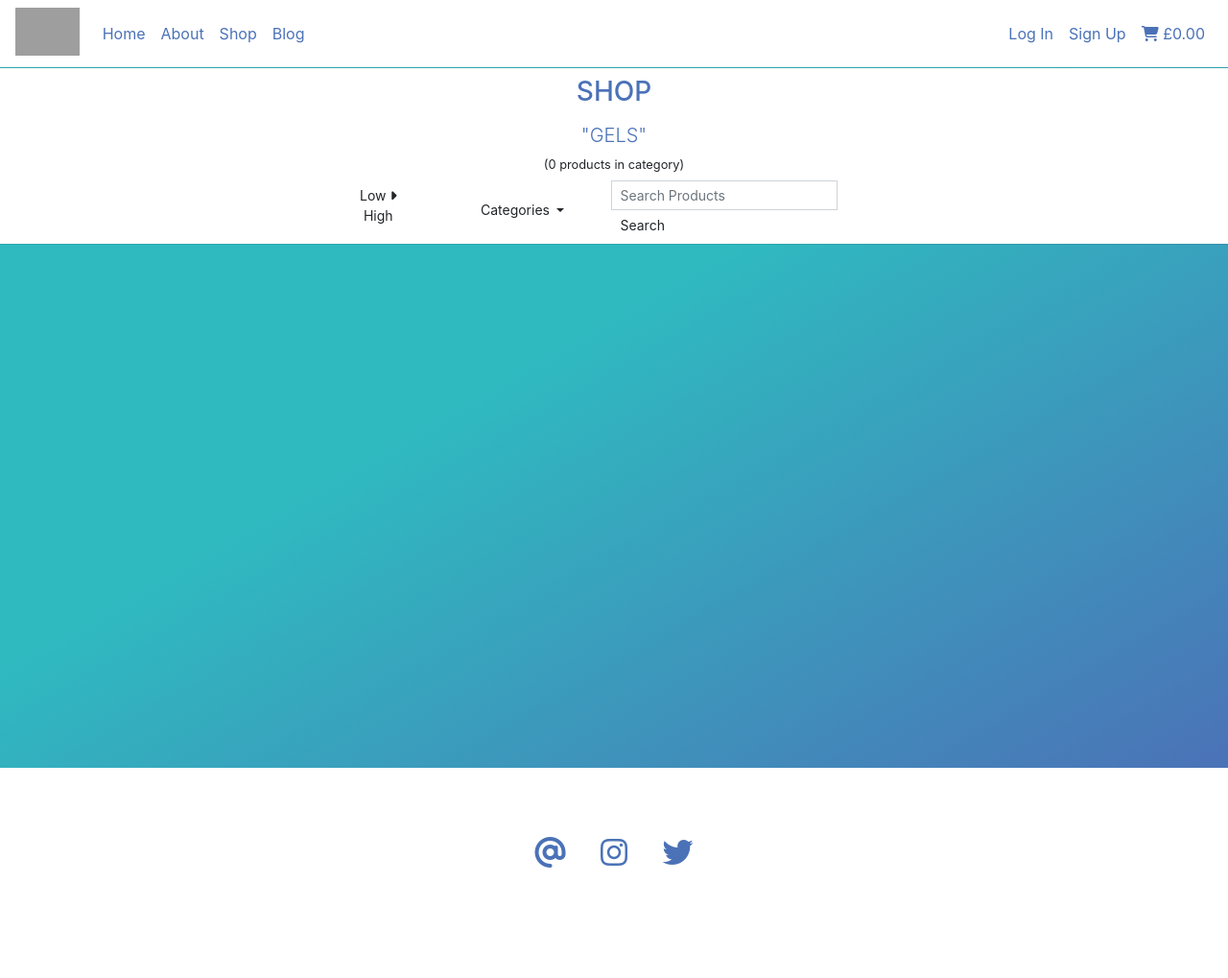
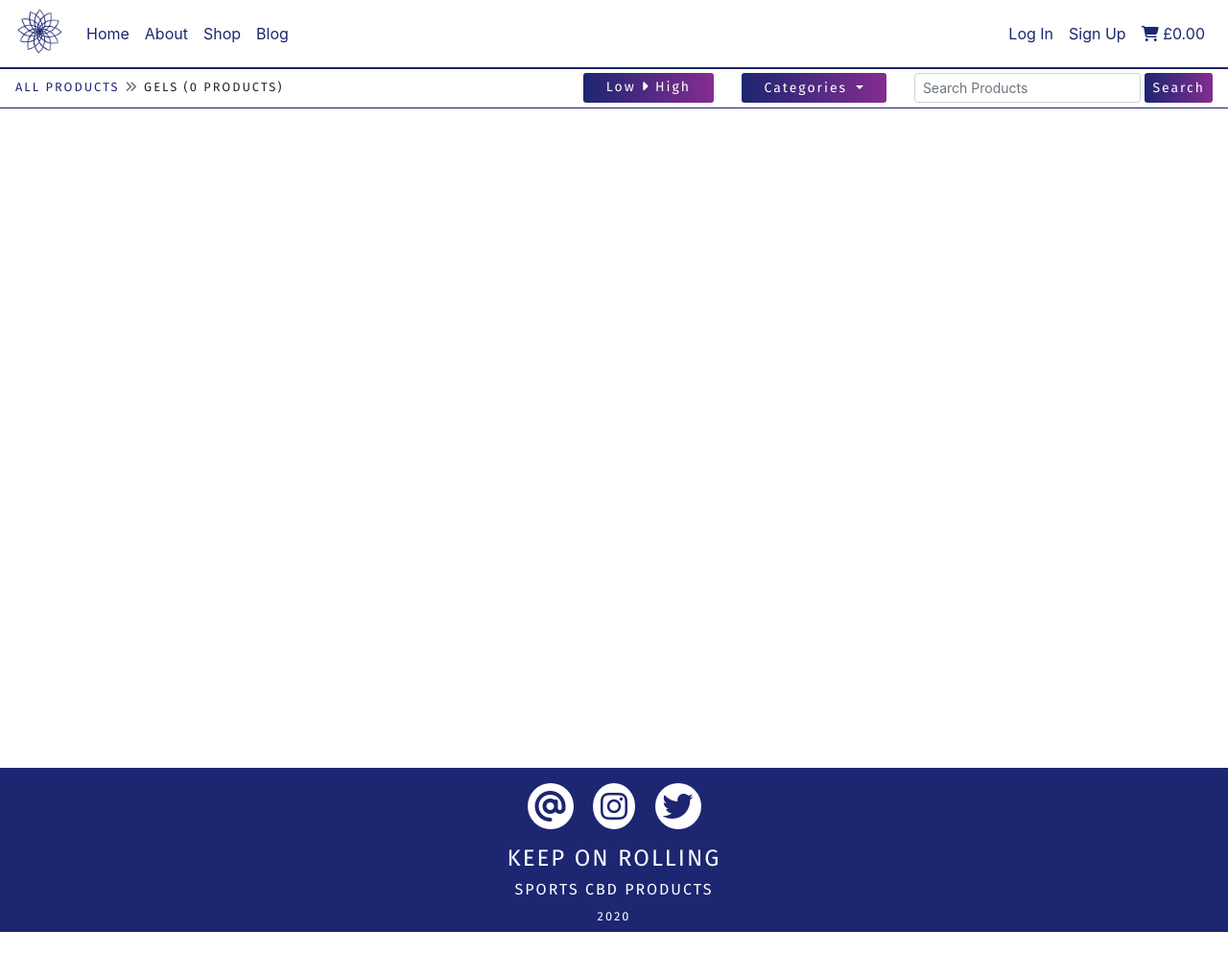
Before and after one commit to devmegan/korcbd, a Django app: a page that uses templates/base.html in a window 1280 px wide. Shown: the whole page at 96% size. After the commit the page ends 971 px from the top, so only its background shows below. Run offline with Django 3.2, Linux system fonts and the light colour scheme; data that the repository does not hold is empty; parts of the project's set-up code (start-up, migrations or seed data) failed here and were passed over; some libraries are stand-ins or nearby versions; grey boxes are pictures that could not be loaded.

```diff
--- a/cart/models.py
+++ b/cart/models.py
@@ -11,7 +11,7 @@ from profiles.models import UserProfile
 
 
 class Order(models.Model):
-    order_reference = models.CharField(max_length=32, null=False, blank=False)
+    order_reference = models.CharField(max_length=36, null=False, blank=False)
     user_profile = models.ForeignKey(UserProfile, on_delete=models.SET_NULL, null=True, blank=True, related_name='orders')
     full_name = models.CharField(max_length=100, null=False, blank=False)
     email = models.EmailField(max_length=254, null=False, blank=False)
--- a/korcbd/urls.py
+++ b/korcbd/urls.py
@@ -26,4 +26,5 @@ urlpatterns = [
     path('about/', include('about.urls')),
     path('products/', include('products.urls')),
     path('cart/', include('cart.urls')),
+    path('profile/', include('profiles.urls')),
 ] + static(settings.MEDIA_URL, document_root=settings.MEDIA_ROOT)
--- a/products/templates/products/products.html
+++ b/products/templates/products/products.html
@@ -4,56 +4,42 @@
 {% block page_header %}
     <hr class="my-0 hr-purple p-02">
     <div class="py-1 my-auto px-3 bg-white mb-5">
-        <h3 class="text-center uppercase mt-1"><a href="{% url 'products' %}" class="text-blue">Shop</a></h3>
+        <div class="d-flex justify-content-between">
             <!-- info about products being viewed-->
-        <div class="text-center d-none d-md-block">
-            {% if query_term %}
-            <h4 class="pt-2 text-blue uppercase font-weight-light lead">"{{ query_term }}"</h4>
-            <h6><small>({{ products | length }} product{{products|pluralize}} found)</small></h6>
-            {% elif category_name %}
-            <h4 class="pt-2 text-blue uppercase font-weight-light lead">"{{ category_name }}"</h4>
-            <h6><small>({{ products | length }} product{{products|pluralize}} in category)</small></h6>
-            {% else %}
-            <h4 class="pt-2 text-blue uppercase font-weight-light lead">Viewing All Products</h4>
-            <h6><small>({{ products | length }} product{{products|pluralize}})</small></h6>
-            {% endif %}
-        </div>
+            <h6 class="uppercase mt-1 d-none d-md-block"><small><a href="{% url 'products' %}" class="text-blue">All Products</a>{% if query_term %} <i class="fas fa-angle-double-right"></i>{{ query_term }}{% endif %}{% if category_name %} <i class="fas fa-angle-double-right text-muted"></i> {{ category_name }}{% endif %}<span class="font-weight-normal"> ({{ products | length }} product{{products|pluralize}})</span></small></h6>
             <!-- sort/search fields -->
-        <div class="row d-none d-md-block">
-            <div class="col-12 col-xl-6 offset-xl-3">
-                <div class="btn-group inline-block mr-3 d-flex justify-content-center">
-                <div class="mr-4">
+            <div class="d-none d-md-block">
+                    <div class="mr-4 d-inline-block">
                             {% if direction != 'desc' %}
                                 {% if category_name %}
-                            <a type="button" href="{% url 'products' %}?category={{ category_name }}&sort=price&direction=desc" class="btn kor-btn-hover colour-darker rounded-0 btn-sm px-4">
+                                <a type="button" href="{% url 'products' %}?category={{ category_name }}&sort=price&direction=desc" class="btn kor-btn-hover colour-darker btn-sm px-4">
                                 Low <i class="fas fa-caret-right"></i> High
                                 </a>
                                 {% else %}
-                            <a type="button" href="{% url 'products' %}?sort=price&direction=desc" class="btn kor-btn-hover colour-darker rounded-0 btn-sm px-4">
+                                <a type="button" href="{% url 'products' %}?sort=price&direction=desc" class="btn kor-btn-hover colour-darker  btn-sm px-4">
                                 Low <i class="fas fa-caret-right"></i> High
                                 </a>
                                 {% endif %}
                             {% else %}
                             {% if category_name %}
-                            <a type="button" href="{% url 'products' %}?category={{ category_name }}&sort=price&direction=asc" class="btn kor-btn-hover colour-darker rounded-0 btn-sm px-4">
-                            <i class="fas fa-caret-right"></i> Low
+                                <a type="button" href="{% url 'products' %}?category={{ category_name }}&sort=price&direction=asc" class="btn kor-btn-hover colour-darker  btn-sm px-4">
+                                High <i class="fas fa-caret-right"></i> Low
                                 </a>
                                 {% else %}
-                            <a type="button" href="{% url 'products' %}?sort=price&direction=asc" class="py-1 btn kor-btn-hover colour-darker rounded-0 btn-sm px-4">
+                                <a type="button" href="{% url 'products' %}?sort=price&direction=asc" class="py-1 btn kor-btn-hover colour-darker  btn-sm px-4">
                                 High <i class="fas fa-caret-right"></i> Low
                                 </a>
                                 {% endif %}
                             {% endif %}
-
                     </div>
-                <div class="btn-group inline-block mr-2">
-                    <button type="button" class="btn kor-btn-hover colour-darker dropdown-toggle rounded-0 btn-sm px-4 mr-3" data-toggle="dropdown" aria-haspopup="true" aria-expanded="false">
+                    <div class="d-inline-block mr-2">
+                        <button type="button" class="btn kor-btn-hover colour-darker dropdown-btn-rounded dropdown-toggle  btn-sm px-4 mr-3" data-toggle="dropdown" aria-haspopup="true" aria-expanded="false">
                             Categories
                         </button>
                         <div class="dropdown-menu dropdown-menu-right">
                             <a class="dropdown-item" href="{% url 'products' %}?category=Gels" type="button">Gels</a>
                             <a class="dropdown-item" href="{% url 'products' %}?category=Creams" type="button">Creams</a>
-                        <a class="dropdown-item" href="{% url 'products' %}?category=Sweets" type="button">Sweets</a>
+                            <a class="dropdown-item" href="{% url 'products' %}?category=Gummies" type="button">Gummies</a>
                             <a class="dropdown-item" href="{% url 'products' %}?category=Capsules" type="button">Capsules</a>
                             <a class="dropdown-item" href="{% url 'products' %}?category=Oils" type="button">Oils</a>
                             <a class="dropdown-item" href="{% url 'products' %}?category=Soaps,Bath" type="button">Soaps & Bath</a>
@@ -61,43 +47,43 @@
                     </div>
                     <form method="GET" action="{% url 'products' %}" class="form-inline d-none d-md-inline-block">
                             <div class="">
-                            <input class="form-control form-control-sm rounded-0" name="search_q" type="search" placeholder="Search Products" aria-label="Search">
-                            <button class="btn btn-sm kor-btn-hover colour-darker my-2 my-sm-0 rounded-0" type="submit">Search</button>
+                                <input class="form-control form-control-sm " name="search_q" type="search" placeholder="Search Products" aria-label="Search">
+                                <button class="btn btn-sm kor-btn-hover colour-darker my-2 my-sm-0 " type="submit">Search</button>
                             </div>
                     </form>
             </div>
         </div>
-        </div>
         <!-- Mobile Search -->
+        <h6 class="uppercase mt-1 d-block d-md-none text-center"><a href="{% url 'products' %}" class="text-blue">All Products</a>{% if query_term %} <i class="fas fa-angle-double-right"></i>{{ query_term }}{% endif %}{% if category_name %} <i class="fas fa-angle-double-right text-muted"></i> {{ category_name }}{% endif %}<span class="font-weight-normal"> ({{ products | length }} product{{products|pluralize}})</span></h6>
             <div class="d-block d-md-none mt-3 text-center">
                 <form method="GET" action="{% url 'products' %}" class="form-inline">
-             <input class="form-control form-control-sm rounded-0 input-sm d-inline-block w-100 text-center" name="search_q" type="search" placeholder="Search Products" aria-label="Search">
-             <button class="btn kor-btn-hover colour-darker rounded-0 my-sm-0 mx-0 btn-sm d-inline-block w-100" type="submit">Search</button>
+                <input class="form-control form-control-sm  input-sm d-inline-block w-100 text-center" name="search_q" type="search" placeholder="Search Products" aria-label="Search">
+                <button class="btn kor-btn-hover colour-darker  my-sm-0 mx-0 btn-sm d-inline-block w-100" type="submit">Search</button>
                 </form>
             </div>
     </div>
     <hr class="mt-0 hr-purple p-02">
 {% endblock %}
 {% block content %}
-<section class="min-vh-100 bg-kor-blue-grad pt-10">
+<section class="min-vh-100 bg-kor-blue-grad pt-md-5">
     <!-- Products -->
-    <div class="container">
+    <div class="container pb-5">
+        <div class="d-block d-md-none vh10 mb-5"></div>
         <div class="row">
         {% for product in products %}
             <div class="col-10 offset-1 col-sm-6 offset-sm-0 col-lg-4 col-xl-3">
-                <div class="card mt-5 rounded-0">
+                <div class="card mt-5 rounded-1 text-center">
                     <a href="{% url 'product_detail' product.pk %}">
-                        <img class="card-img-top" src="{{ product.image_url }}" alt="Card image cap" style="max-height: 30vh">
+                        <img class="card-img-top max-vh-30" src="{{ product.image_url }}" alt="product image for {{ product.name }}">
                     </a>
-                    <hr class="my-0 hr-purple">
                     <div class="card-body">
-                        <h5 class="card-title">{{ product.name }}</h5>
+                        <h6 class="card-title text-blue uppercase">{{ product.name }}</h6>
                         <p class="card-text">£{{ product.price }}</p>
-                        <a href="{% url 'product_detail' product.pk %}" class="btn kor-btn-hover colour-darker rounded-0">View Product</a>
+                        <a href="{% url 'product_detail' product.pk %}" class="btn kor-btn-hover colour-darker ">View Product</a>
                         {% if request.user.is_superuser %}
                         <hr>
-                        <a href="{% url 'edit_product' product.id %}" class="btn btn-sm btn-warning rounded-0">Edit</a>
-                        <a href="{% url 'delete_product' product.id %}" class="btn btn-sm btn-danger rounded-0">Delete</a>
+                        <a href="{% url 'edit_product' product.id %}" class="btn btn-sm btn-warning ">Edit</a>
+                        <a href="{% url 'delete_product' product.id %}" class="btn btn-sm btn-danger ">Delete</a>
                         {% endif %}
                     </div>
                     </div>
--- a/profiles/forms.py
+++ b/profiles/forms.py
@@ -11,6 +11,7 @@ class UserProfileForm(forms.ModelForm):
         """ placeholders for form fields """
         super().__init__(*args, **kwargs)
         placeholders = {
+            'profile_full_name': 'Full Name',
             'profile_phone_number': 'Phone Number',
             'profile_postcode': 'Post Code',
             'profile_town_or_city': 'Town or City',
--- a/profiles/models.py
+++ b/profiles/models.py
@@ -10,6 +10,7 @@ class UserProfile(models.Model):
     """ User profile with saved delivery details an order info """
 
     user = models.OneToOneField(User, on_delete=models.CASCADE)
+    profile_full_name = models.CharField(max_length=100, null=True, blank=True)
     profile_phone_number = models.CharField(max_length=20, null=True, blank=True)
     profile_country = CountryField(blank_label='Country *', null=True, blank=True)
     profile_postcode = models.CharField(max_length=20, null=True, blank=True)
--- a/profiles/templates/profiles/profile.html
+++ b/profiles/templates/profiles/profile.html
@@ -2,7 +2,7 @@
 {% load static %}
 {% block extra_title %} Profile {% endblock %}
 {% block content %}
-<section class="min-vh-100 bg-kor-blue-grad mt-5">
+<section class="min-vh-100 mt-5">
     <!-- Profile Detail -->
     <div class="container pb-5">
         <div class="row">
--- a/static/css/base.css
+++ b/static/css/base.css
@@ -2,6 +2,12 @@
 .min-vh-100 {
     min-height: 100vh;
 }
+
+.max-vh-30 {
+    max-height: 30vh;
+    width: auto;
+}
+
 .display-none {
     display: none;
 }
@@ -9,36 +15,173 @@
 .uppercase {
     text-transform: uppercase;
 }
-/* BACKGROUNDS */
-.bg-kor-blue-grad {
-    background: rgb(75,114,183);
-    background: linear-gradient(330deg, rgba(75,114,183,1) 0%, rgba(47,186,192,1) 55%);
+
+/* FONTS */
+h1,
+h2,
+h3,
+h4,
+h5,
+h6,
+.fira-font,
+.btn
+{
+    font-family: 'Fira Sans', sans-serif;
+    letter-spacing: 2px;
 }
 
-/* COLOURS */
-.text-blue {
-    color: #4B72B7 !important;
+.p-01 {
+    padding: 0.1px;
+}
+.p-02 {
+    padding: 0.2px;
 }
 
+.vh10 {
+    height: 10vh;
+}
+.vh30 {
+    height: 30vh;
+}
+/* BACKGROUNDS */
+
+
+.bg-blue {
+    background-color: #1D2671 !important;
+}
+
+.bg-purple {
+    background: rgb(29,38,113);
+background: radial-gradient(circle, rgba(29,38,113,1) 3%, rgba(94,63,133,1) 100%);
+}
+
+.bg-purple-reverse {
+    background: rgb(94,63,133);
+background: radial-gradient(circle, rgba(94,63,133,1) 3%, rgba(29,38,113,1) 100%);
+}
+.bg-blue-light {
+    background-color: #b2b5ce !important;
+}
+/* COLOURS */
+
+.text-blue {
+    color: #1D2671 !important;
+}
+.text-red {
+    color: #c03b66 !important;
+}
+.nav-link:hover {
+    color: #c03b66 !important;
+}
+
+.hr-purple {
+    background-color: #1D2671 !important;
+}
+
+.border-purple {
+    border: 1px solid #1D2671 !important;
+}
 /* BUTTONS */
-.btn-grad {
-    background: rgb(102,75,183);
-    background: linear-gradient(330deg, rgba(102,75,183,0.6) 0%, rgba(192,61,47,0.6) 100%);
-    color: #fefefe !important;
+
+.kor-btn-hover {
+    min-height: 31px;
+    color: #fff;
+    border-radius: 3px;
+    cursor: pointer;
+    text-align:center;
+    border: none;
+    background-size: 300% 100%;
+    -o-transition: all .4s ease-in-out;
+    -webkit-transition: all .4s ease-in-out;
+    transition: all .4s ease-in-out;
 }
-.btn-grad:hover {
-    background: rgb(102,75,183);
-    background: linear-gradient(330deg, rgba(102,75,183,0.8) 0%, rgba(192,61,47,0.8) 100%);
+
+.dropdown-btn-rounded {
+    border-top-left-radius: 3px !important;
+    border-top-right-radius: 3px !important;
+    border-bottom-left-radius: 3px !important;
+    border-bottom-right-radius: 3px !important;
+    padding: 0px;
 }
+
+.kor-btn-hover:hover {
+    background-position: 100% 0;
+    -o-transition: all .4s ease-in-out;
+    -webkit-transition: all .4s ease-in-out;
+    transition: all .4s ease-in-out;
+}
+.kor-btn-hover.colour-dark {
+    background-image: linear-gradient(to left, #1D2671, #852D91, #852D91, #c03b66);
+    color: #fff;
+}
+.kor-btn-hover.colour-darker {
+    background-image: linear-gradient(to right, #1D2671, #852D91, #852D91, #c03b66);
+    color: #fff;
+}
+.kor-btn-hover.colour-light {
+    background-image: linear-gradient(to right, #fefefe, #e4e6f8, #e4e6f8 , #ffffff);
+    color: #1D2671;
+}
+.kor-btn-hover.colour-cancel {
+    background-image: linear-gradient(to left, #ed6ea0, #ec8c69, #f7186a , #FBB03B);
+    color: #fff;
+}
+
 
 /* BASE ELEMENTS */
 .navbar-right {
         float: right!important;
 }
-
+.nav-border {
+    border-bottom: 1px solid #1D2671;
+}
 .message-container {
     position: fixed;
     top: 72px;
     right: 15px;
     z-index: 99999999999;
 }
+
+#cart-preview-wrapper {
+    max-height: 50vh;
+    overflow-x: hidden;
+    overflow-y: auto;
+}
+
+/* FORM ELEMENTS */
+input {
+    padding: 10px 12px;
+}
+
+/* ORDER PROFILE / ORDER HISTORY CONTAINER */
+#order-history-container {
+    max-height: 485px;
+    overflow-y: auto;
+    overflow-x: hidden;
+}
+
+#profile-update-form {
+    min-height:  470px;
+}
+
+/* Image Filters */
+
+.brightness-40 {
+    filter: brightness(80%);
+}
+
+/* Carousel */
+.carousel-img {
+    height: 70vh;
+    object-fit: cover;
+}
+
+/* Blog Cards*/
+.home-blog-card-body {
+    height: 15vh;
+    overflow: hidden;
+}
+
+.home-blog-card-title {
+    min-height: 12vh;
+}
--- a/templates/base.html
+++ b/templates/base.html
@@ -108,11 +108,11 @@
             </div>
         {% endif %}
         <!-- Modal -->
-<div class="modal fade" id="contact-modal" tabindex="-1" role="dialog" aria-labelledby="exampleModalLabel" aria-hidden="true">
+            <div class="modal fade" id="contact-modal" tabindex="-1" role="dialog" aria-labelledby="contact modal" aria-hidden="true">
             <div class="modal-dialog" role="document">
                 <div class="modal-content">
                 <div class="modal-header text-center">
-        <h5 class="modal-title text-blue uppercase font-weight-bold" id="exampleModalLabel"><i class="fas fa-at fa-lg text-blue"></i> Get in Touch</h5>
+                    <h5 class="modal-title text-blue uppercase font-weight-bold"><i class="fas fa-at fa-lg text-blue"></i> Get in Touch</h5>
                     <button type="button" class="close" data-dismiss="modal" aria-label="Close">
                     <span aria-hidden="true">&times;</span>
                     </button>
@@ -128,9 +128,8 @@
             </div>
             </div>
         {% block content %}
-
         {% endblock %}
-        <footer class="mt-5">
+        <footer class="">
             <div class="row no-gutters bg-blue text-white">
                 <div class="col-12 text-center my-3">
                     <a rel="noopener" target="_blank" class="mr-3" data-toggle="modal" data-target="#contact-modal"><i class="fas fa-at fa-2x text-blue bg-white p-2 rounded-circle"></i></a>
--- a/templates/includes/toasts/toast_success.html
+++ b/templates/includes/toasts/toast_success.html
@@ -11,7 +11,7 @@
             {{ message }}
         </div>
     </div>
-    {% if total %}
+    {% if total and not viewing_profile_page %}
         <hr class="bg-kor-blue-grad">
         <p class="font-weight-bold">Your Cart: </p>
         <div id="cart-preview-wrapper">
@@ -29,7 +29,7 @@
             <div class="row">
             <div class="col">
                 <p>Total: £{{ total }}</p>
-                <a href="#" class="btn btn-sm btn-outline-info mb">Secure Checkout</a>
+                <a href="{% url 'checkout' %}" class="btn btn-sm btn-outline-info mb">Secure Checkout</a>
             </div>
             </div>
         </div>
```
Also changed, not shown: blog/templates/blog/blog.html (+1 -18 lines), korcbd/settings.py (+8 -5 lines), products/templates/products/product_detail.html (+24 -59 lines), README.md, README/assets/img/allauth-login.jpg, README/assets/img/home-blog-post-cards.jpg, README/assets/img/profile.jpg (added), media/KOR Logo (1).png (added), media/kor hover.png (added), profiles/migrations/0002_userprofile_profile_full_name.py (added). Lines whose indentation alone changed are shown as unchanged.
